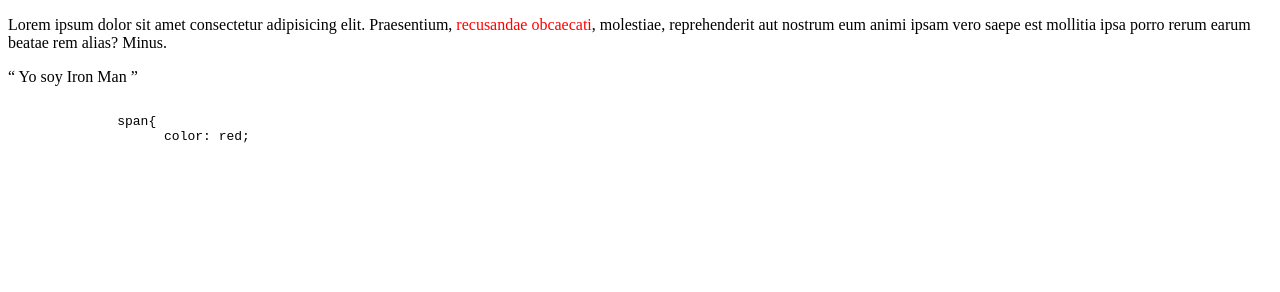
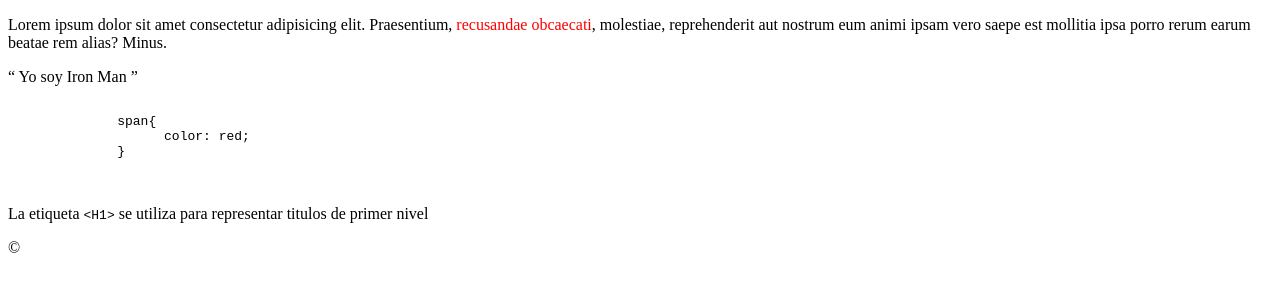
Before and after one commit to CxrlosMX/introduction_to_html, a plain HTML site: page etiquetas-de-linea.html in a window 1280 px wide. Drawn offline with Linux system fonts and the light colour scheme.

Commit message:
Simbolos Acsii

```diff
--- a/etiquetas-de-linea.html
+++ b/etiquetas-de-linea.html
@@ -29,10 +29,13 @@
         <code>
               span{
                     color: red;
-
+              }
         </code>
     </pre>
+    <!--Utilizamos valore acsii en HTML para reprensetar-->
+   <p>La etiqueta <code>&#60;H1&#62;</code> se utiliza para representar titulos de primer nivel</p>
 
+   &copy;
 </body>
 
 </html>
```
